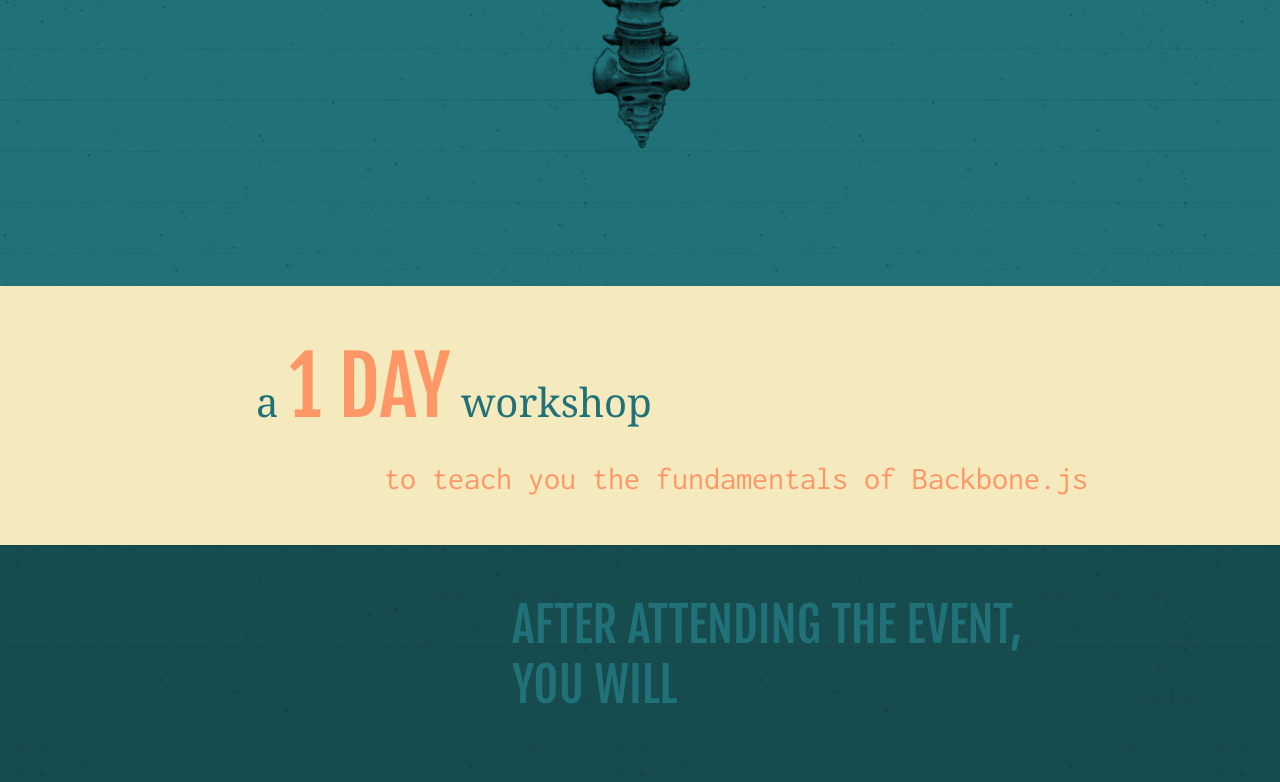
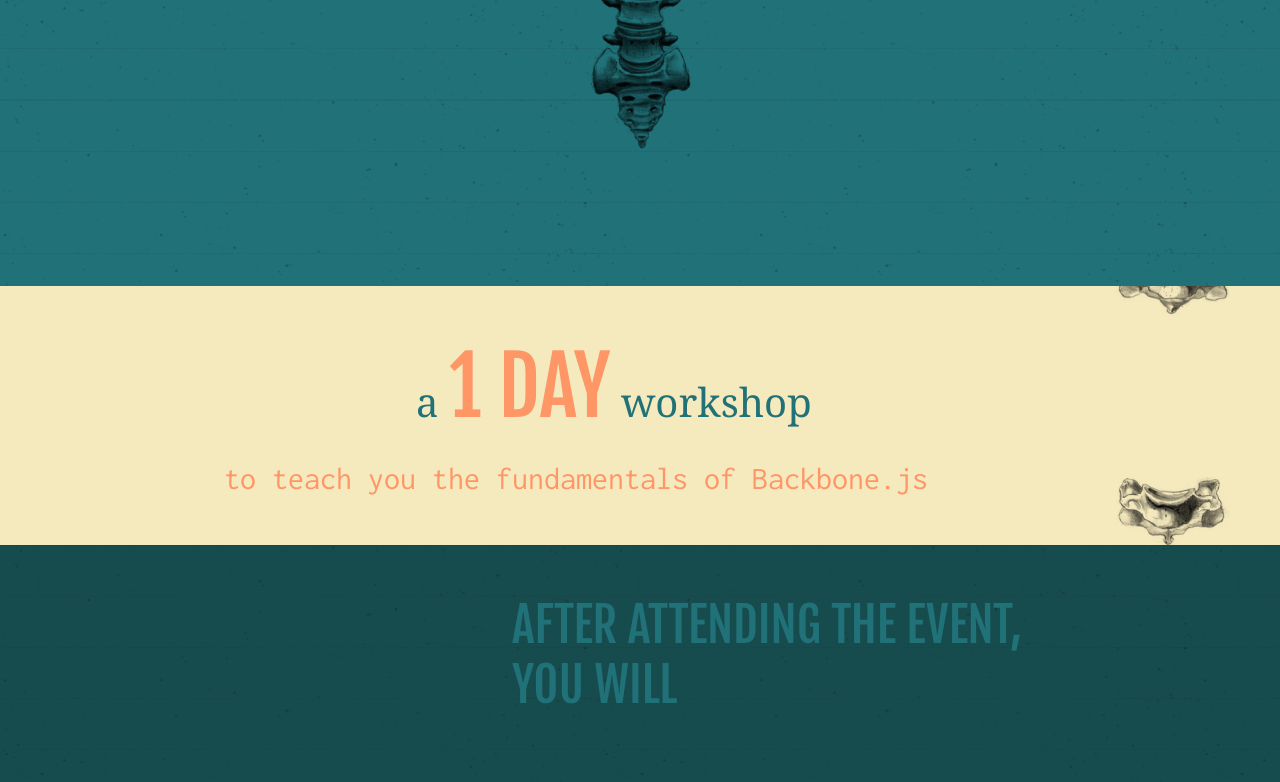
Before and after one commit to joelongstreet/Backbone-Bootcamp-Site, a website: page index.html in a window 1280 px wide. Shown: the part 514-1296 px from the top of the page. Drawn offline with Linux system fonts and the light colour scheme; a web font is replaced by a local one.

Commit message:
adding section 2 parallax

```diff
--- a/index.html
+++ b/index.html
@@ -62,6 +62,10 @@
 
 
     <section id='section-2'>
+      <div class='bones'>
+        <img class='bone-1' src='img/bone-1.png' />
+        <img class='bone-2' src='img/bone-2.png' />
+      </div>
       <div class='flex'>
         <h2>a <span class='emphasize'>1 day</span> workshop</h2>
         <p>to teach you the fundamentals of Backbone.js</p>
--- a/index.js
+++ b/index.js
@@ -20,6 +20,11 @@
 
   props['section1'].$skeletor = $('.skeletor');
   props['section1'].$skeletorParts = $('.skeletor').find('img');
+  props['section2'].$section = $('#section-2');
+  props['section2'].$bone1 = $('#section-2').find('.bone-1');
+  props['section2'].$bone2 = $('#section-2').find('.bone-2');
+  props['section2'].$headline = $('#section-2').find('h2');
+  props['section2'].$copy = $('#section-2').find('p');
 
 
   // Set up scrolling and make active when
@@ -29,7 +34,7 @@
       if(inViewport(item)){
         var methodName = 'section' + (index + 1);
         if(watchers[methodName])
-          watchers[methodName]();
+          watchers[methodName]($(window).scrollTop());
       }
     });
   });
@@ -37,8 +42,7 @@
 
 
 
-watchers.section1 = function(){
-  var scrollPosition = $(window).scrollTop();
+watchers.section1 = function(scrollPosition){
   var $skeletor = props['section1'].$skeletor;
   var $skeletorParts = props['section1'].$skeletorParts;
 
@@ -55,6 +59,24 @@
 };
 
 
+watchers.section2 = function(scrollPosition){
+  var $section = props['section2'].$section;
+  var $bone1 = props['section2'].$bone1;
+  var $bone2 = props['section2'].$bone2;
+  var $headline = props['section2'].$headline;
+  var $copy = props['section2'].$copy;
+  var bounds = $section[0].getBoundingClientRect();
+
+  var boneOffset = bounds.top/10;
+  $bone1.css('transform', 'translateY(' + -1*boneOffset + 'px)');
+  $bone2.css('transform', 'translateY(' + boneOffset + 'px)');
+
+  var headlineOffset = bounds.top/5;
+  $headline.css('transform', 'translateX(' + headlineOffset + 'px)');
+  $copy.css('transform', 'translateX(' + -1*headlineOffset + 'px)');
+};
+
+
 
 var inViewport = function(el){
   var rect = el.getBoundingClientRect();
--- a/src/stylus/section-2.styl
+++ b/src/stylus/section-2.styl
@@ -1,5 +1,15 @@
 #section-2
   background-color $color-light
+  overflow hidden
+
+  .bones
+    position absolute
+    right 50px
+    width 9%
+    height 100%
+    img
+      width 100%
+      display block
 
   .flex
     display flex
```
Also changed, not shown: img/bone-1.png (added), img/bone-2.png (added), index.css.
